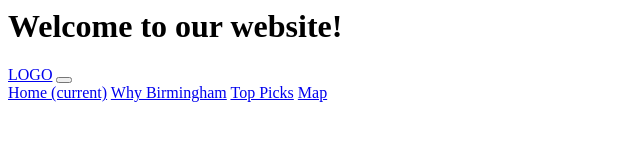
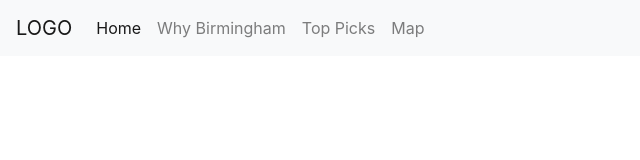
Before and after one commit to Emilana/group_project, a plain HTML site: page index.html in a window 1280 px wide. Shown: the whole page, without its empty margins (0-640 px from the left). Drawn offline with nearby package versions, Linux system fonts and the light colour scheme.

Commit message:
Update index.html

```diff
--- a/index.html
+++ b/index.html
@@ -1,8 +1,9 @@
-<h1>Welcome to our website!</h1>
-
 <!doctype html>
 <html>
 <head>
+  <link rel="stylesheet" href="https://stackpath.bootstrapcdn.com/bootstrap/4.1.3/css/bootstrap.min.css" integrity="sha384-MCw98/SFnGE8fJT3GXwEOngsV7Zt27NXFoaoApmYm81iuXoPkFOJwJ8ERdknLPMO" crossorigin="anonymous">
+<link href="css/styles.css" rel="stylesheet">
+<!--navigation bar-->
 <nav class="navbar navbar-expand-lg navbar-light bg-light">
   <a class="navbar-brand" href="#">LOGO</a>
   <button class="navbar-toggler" type="button" data-toggle="collapse" data-target="#navbarNavAltMarkup" aria-controls="navbarNavAltMarkup" aria-expanded="false" aria-label="Toggle navigation">
@@ -21,3 +22,5 @@
 
 
 </head>
+<body>
+  </body>
```
